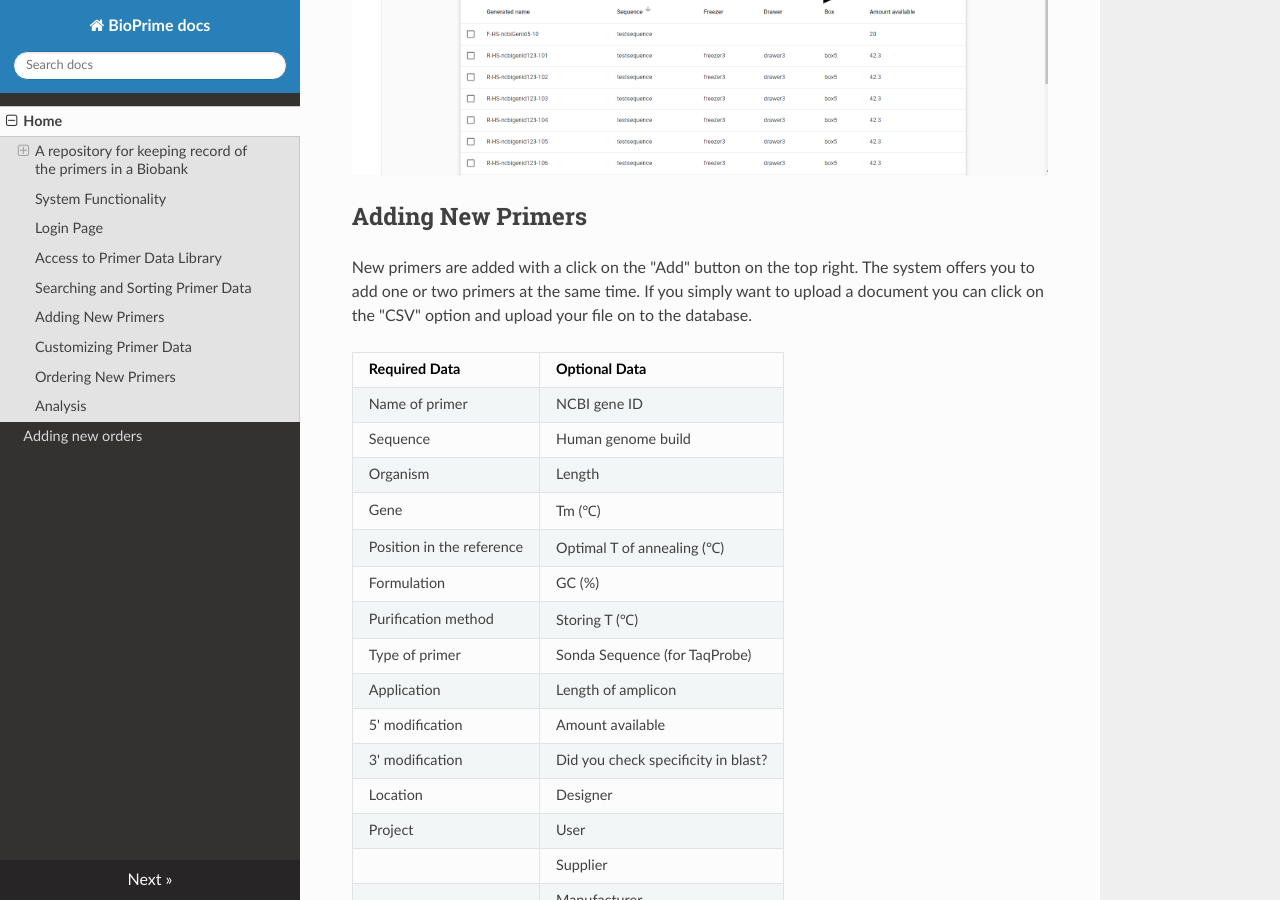
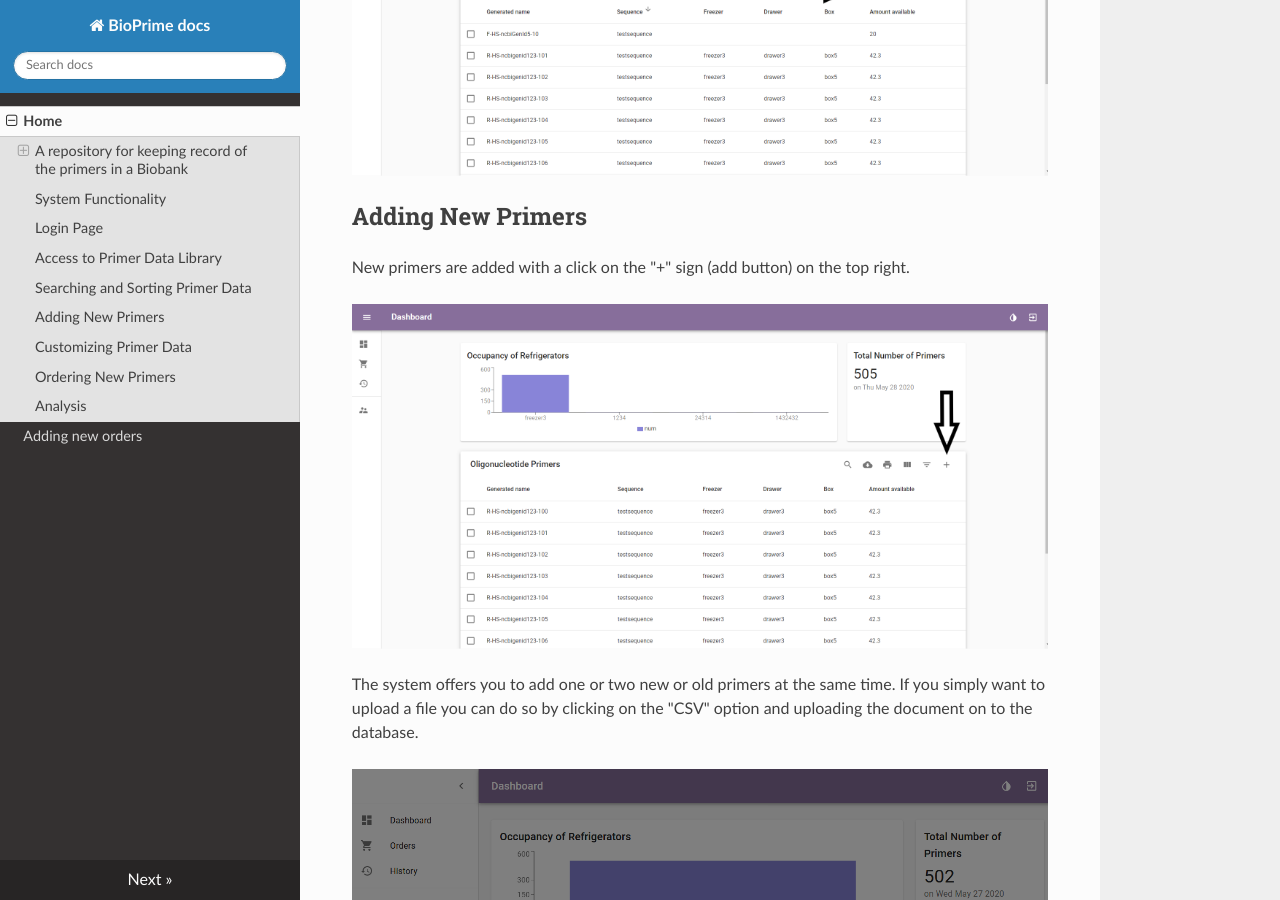
Before and after one commit to Bio-Prime/documentation, an MkDocs documentation site: the page built from docs/index.md, in a window 1280 px wide and 900 px high, scrolled down 8635 px. Built offline with MkDocs 1.6.1, drawn with Linux system fonts in a browser that asks for light colours; nearby versions of some CDN libraries; some of the changed text lies outside the part shown.

Commit message:
dodala slike za dodajanje primerjev, popravila napake

```diff
--- a/docs/index.md
+++ b/docs/index.md
@@ -135,7 +135,13 @@ To export all primer data from the database click on the download icon. To print
 
 ## Adding New Primers
 
-New primers are added with a click on the "Add" button on the top right. The system offers you to add one or two primers at the same time. If you simply want to upload a document you can click on the "CSV" option and upload your file on to the database.
+New primers are added with a click on the "+" sign (add button) on the top right.
+
+![addprimers1](./addprimers1.png)
+
+The system offers you to add one or two new or old primers at the same time. If you simply want to upload a file you can do so by clicking on the "CSV" option and uploading the document on to the database.
+
+![addprimer](./addprimer.png)
 
 | Required Data | Optional Data |
 |-------|-------|
@@ -201,9 +205,11 @@ This allows the user to add a comment, manage the primer volume and formulation
 
 ## Ordering New Primers
 
-If the user wants to make a new orders, they should access Orders. It should be noted that if less than 10 µL of a primer are available, a new order should be made immediately.
+To make a new order, access the "Orders" page by clicking on the shopping cart icon.
 
 ![orders](./orders.png)
+
+It should be noted that if less than 10 µL of a primer are available, a new order should be made immediately.
 
 To order a new primer, the user should click on the "+" sign on the top right, and choose between ordering one or two primers. The required fields should be filled in.
 
```
Also changed, not shown: other parts of docs/index.md (+2 -4 lines), docs/addoneprimernew.png (added), docs/addprimer.png (added), docs/addprimers1.png (added), docs/addtwoprimernew.png (added).
